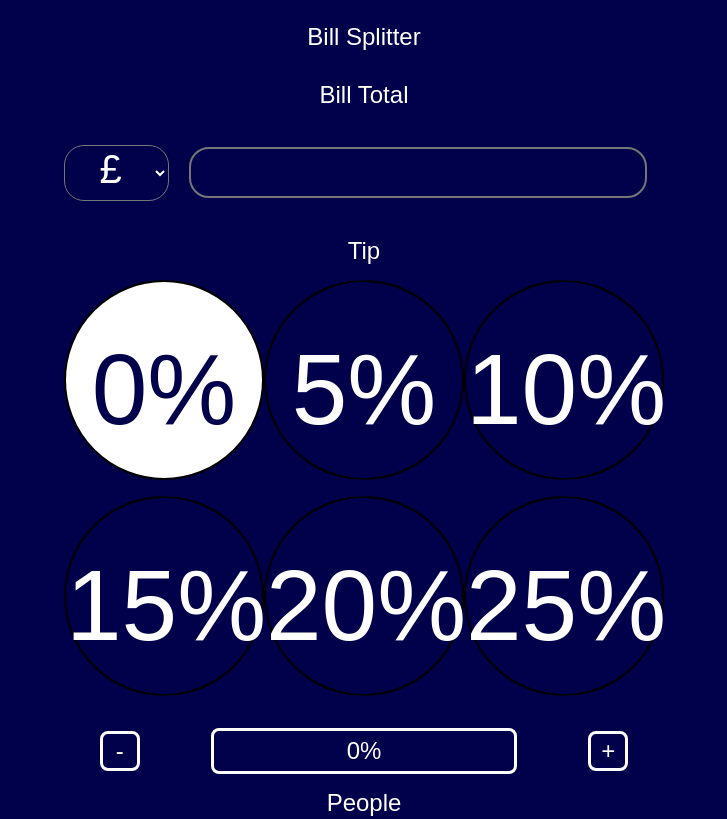
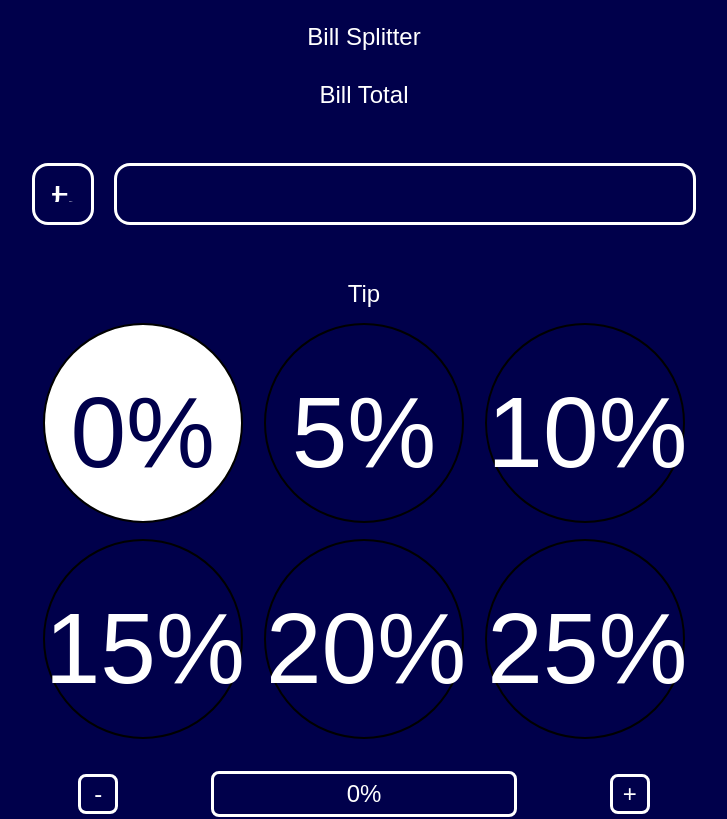
Before and after one commit to Phildallen/bill-spliting-calculator, a React (Create React App) app: page / in a window 1280 px wide. Shown: the top 819 px of the page, without its empty margins (276-1003 px from the left). Built offline with nearby package versions, Linux system fonts and the light colour scheme; a web font is replaced by a local one.

Commit message:
Proper boarders added around curreny and bill total

```diff
--- a/src/components/Amounts/index.js
+++ b/src/components/Amounts/index.js
@@ -138,6 +138,7 @@ const BillSplitter = () => {
                     <div className="billTotal">
                         <p>Bill Total</p>
                         <div className="bill">
+                            <div className="currencyBox">
                             <select defaultValue="" onChange={e => setCurrency(e.target.value)} name="currency"
                                     className={currency === 'CHF' ? "currency chf" : "currency"}>
                                 <option value="" disabled hidden>{currency}</option>
@@ -149,8 +150,9 @@ const BillSplitter = () => {
                                 <option value="kr.">kr.</option>
                                 <option value="zł.">zł.</option>
                             </select>
-                            <p onChange={handleBillChange}>
-                                <NumericFormat value={bill} decimalScale={2} fixedDecimalScale allowNegative={false}/>
+                        </div>
+                            <p className="billAmount" onChange={handleBillChange}>
+                                <NumericFormat className="numericFormat" pattern="[0-9]*" inputMode="decimal" value={bill} decimalScale={2} fixedDecimalScale allowNegative={false}/>
                             </p>
                         </div>
                     </div>
--- a/src/components/css/index.css
+++ b/src/components/css/index.css
@@ -10,6 +10,10 @@ body {
     color: #ffffff;
     font-weight: 400;
     font-size: 3vh;
+}
+
+select {
+    appearance: none;
 }
 
 .content {
@@ -30,23 +34,35 @@ body {
 .bill {
     display: flex;
     gap: 2vw;
-}
+    }
 
-input, .currency {
+.currencyBox {
     border-style: solid;
     border-radius: 2vh;
-    max-height: 6vh;
+    width: 7vh;
+    height: 7vh;
     background-color: #00004b;
     color: #ffffff;
     font-weight: 400;
     font-size: 4vh;
     align-self: center;
     text-align: center;
+    display: flex;
 }
 
-.currency {
-    max-width: 15vw;
-    padding-bottom: 1vh;
+input, .currency {
+    border: none;
+    border-radius: 2vh;
+    max-height: 6vh;
+    background-color: transparent;
+    color: #ffffff;
+    font-weight: 400;
+    font-size: 4vh;
+    height: 6.8vh;
+    width: 6.8vh;
+    align-self: center;
+    text-align: center;
+    outline:none
 }
 
 .chf {
@@ -55,16 +71,26 @@ input, .currency {
     padding-top: 1vh;
 }
 
-input{
+.billAmount {
     border-style: solid;
     border-radius: 2vh;
-    max-width: 45vw;
+    width: 45vw;
+    height: 7vh;
     background-color: #00004b;
     color: #ffffff;
     font-weight: 400;
-    font-size: 4vh;
+    font-size: 5vh;
     align-self: center;
     text-align: center;
+    display: flex;
+}
+
+.numericFormat {
+    justify-content: center;
+    width: 40vw;
+    border: none;
+    background-color: transparent;
+    outline:none
 }
 
 .tipButton, .tipSelected {
@@ -114,6 +140,7 @@ input{
 .plusMinusButton {
     font-size: 3vh;
     width: 5vh;
+    padding: 0;
 }
 
 .displayNumber {
@@ -172,6 +199,11 @@ input{
     font-size: 4vh;
 }
 
+::selection {
+    background: red;
+    border-color: red;
+}
+
 @media screen  and (min-width: 1000px) {
     .bill {
         gap: 20px;
```
